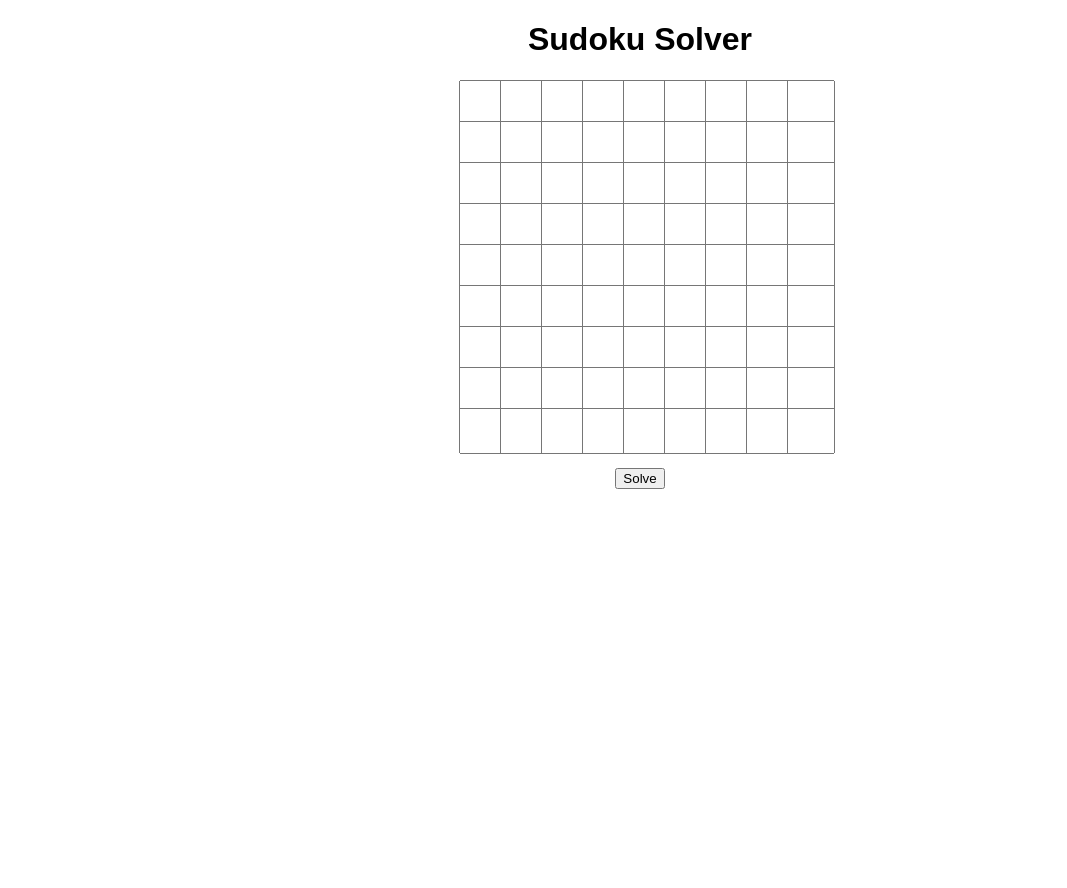
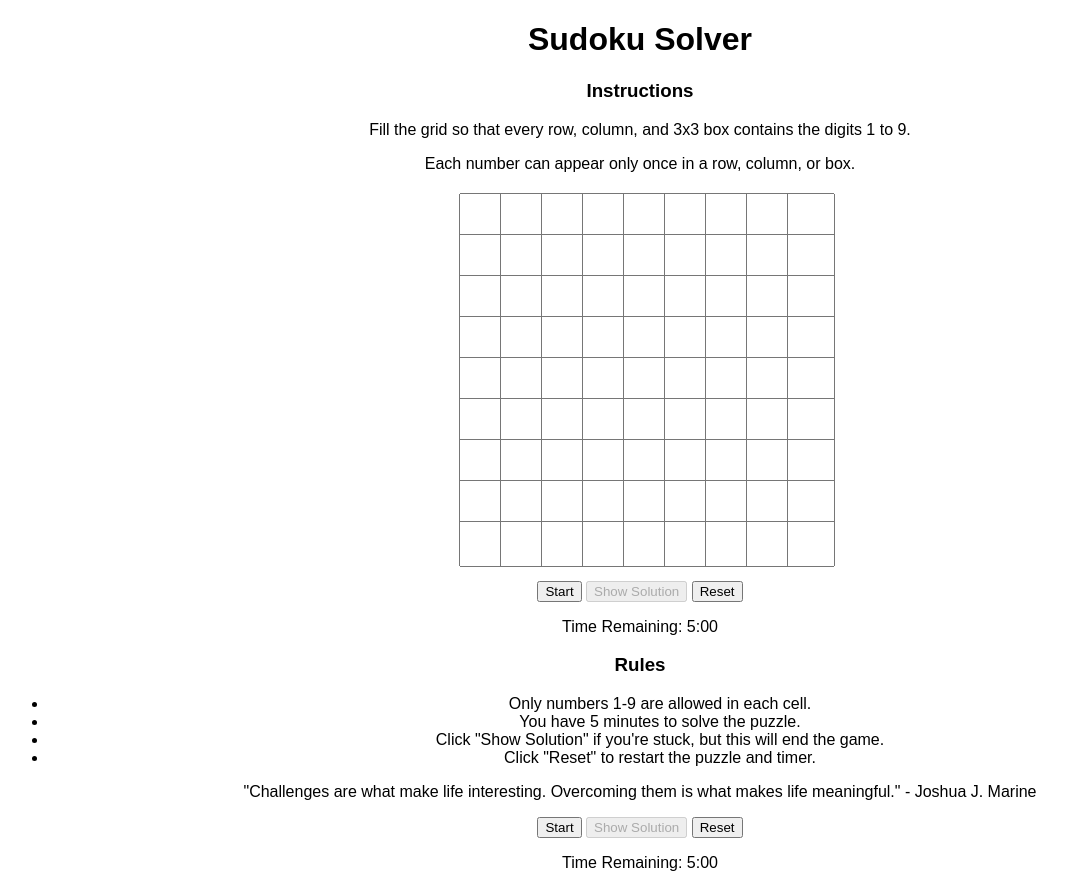
Before and after one commit to deepesh0008/GuviProject, a plain HTML site: page Project/index.html in a window 1280 px wide. Shown: the whole page, without its empty margins (0-1067 px from the left). Before the commit the page ends 800 px from the top, so only its background shows below. Drawn offline with Linux system fonts and the light colour scheme.

Commit message:
Update index.html

```diff
--- a/Project/index.html
+++ b/Project/index.html
@@ -8,8 +8,38 @@
 </head>
 <body>
   <h1>Sudoku Solver</h1>
-  <div id="sudoku-grid"></div>
-  <button onclick="solveSudoku()">Solve</button>
+  <div id="game-container">
+    <div id="instructions">
+      <h3>Instructions</h3>
+      <p>Fill the grid so that every row, column, and 3x3 box contains the digits 1 to 9.</p>
+      <p>Each number can appear only once in a row, column, or box.</p>
+    </div>
+    <div id="sudoku-grid"></div>
+    <div id="timer-container">
+      <button id="start-button">Start</button>
+      <button id="solve-button" disabled>Show Solution</button>
+      <button id="reset-button">Reset</button>
+      <p id="timer">Time Remaining: 5:00</p>
+    </div>
+    <div id="rules">
+      <h3>Rules</h3>
+      <ul>
+        <li>Only numbers 1-9 are allowed in each cell.</li>
+        <li>You have 5 minutes to solve the puzzle.</li>
+        <li>Click "Show Solution" if you're stuck, but this will end the game.</li>
+        <li>Click "Reset" to restart the puzzle and timer.</li>
+      </ul>
+    </div>
+  </div>
+  <div id="thought-container">
+    <p id="thought">"Challenges are what make life interesting. Overcoming them is what makes life meaningful." - Joshua J. Marine</p>
+  </div>
+  <div id="timer-container">
+    <button id="start-button">Start</button>
+    <button id="solve-button" disabled>Show Solution</button>
+    <button id="reset-button">Reset</button>
+    <p id="timer">Time Remaining: 5:00</p>
+  </div>
   <script src="script.js"></script>
 </body>
 </html>
```
